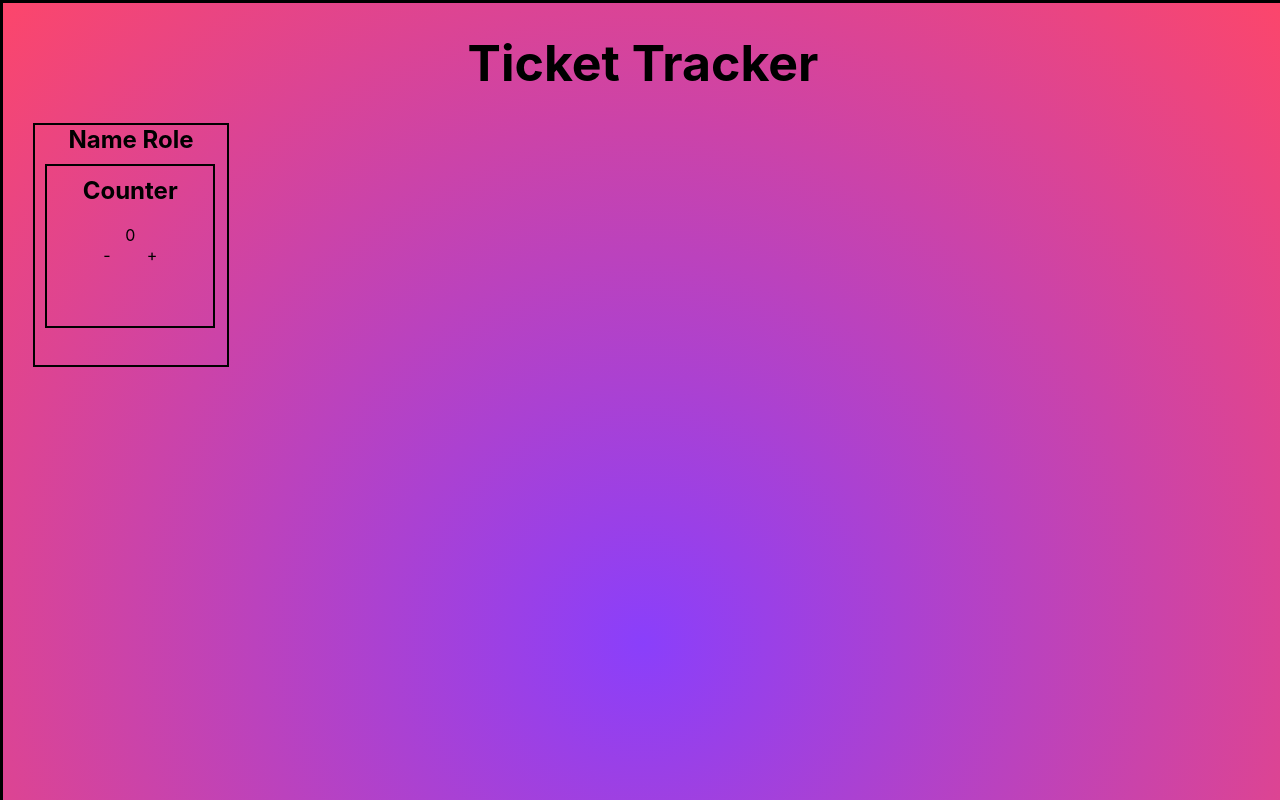
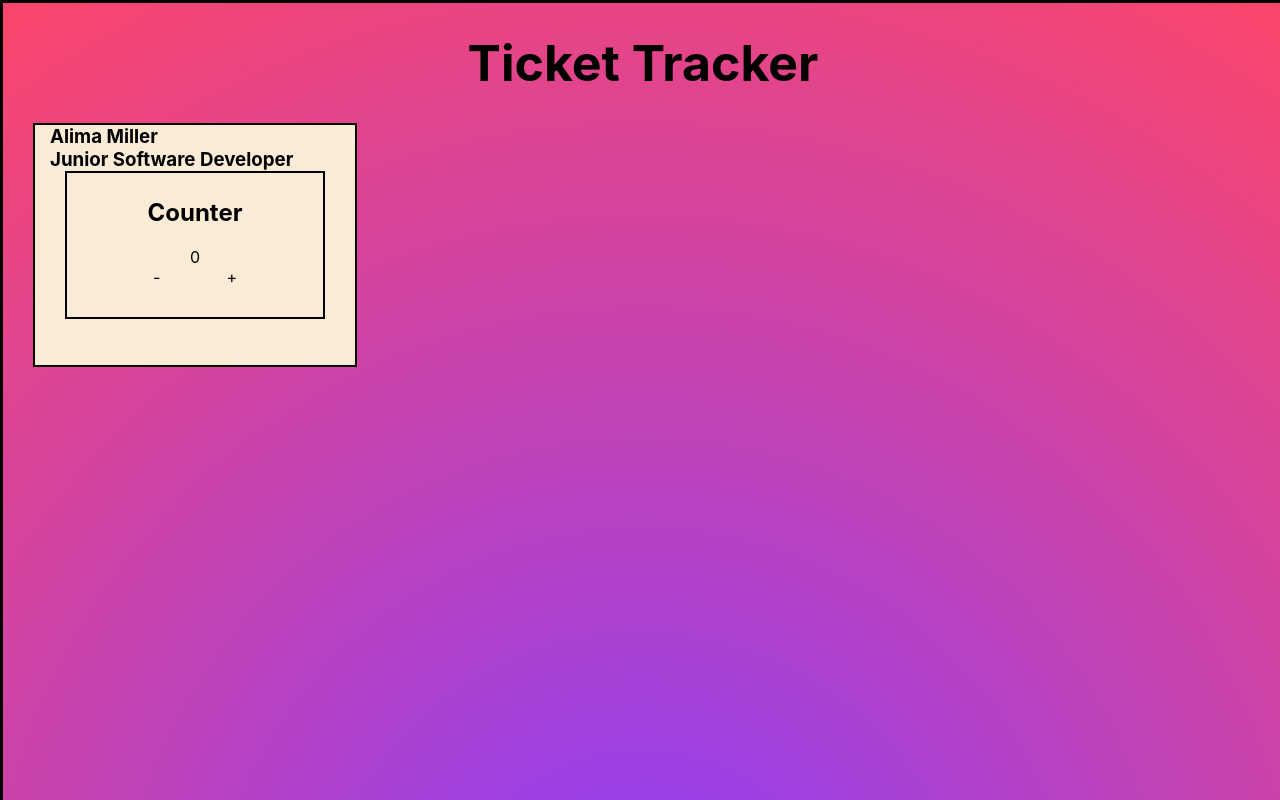
Before and after one commit to BrookeVerse/react-ticket-tracker, a React (Create React App) app: page / in a window 1280 px wide. Shown: the top 800 px of the page. Built offline with nearby package versions, Linux system fonts and the light colour scheme.

Commit message:
Added Data, and TrackerContainer props

```diff
--- a/src/App.jsx
+++ b/src/App.jsx
@@ -2,7 +2,10 @@ import "./App.scss";
 import Heading from "./components/Heading/Heading";
 import TrackerContainer from "./components/TrackerContainer/TrackerContainer";
 
+
+
 function App() {
+
   return (
     <div className="app">
       <div className="heading">
--- a/src/App.scss
+++ b/src/App.scss
@@ -1,9 +1,15 @@
 @use "./assets/sass/_variables.scss" as *;
 
 .app {
-  height: 100vw;
+  height: 250vw;
   width: 100vw;
   border: 3px solid black;
   background: rgb(138, 63, 251);
   background: radial-gradient(circle, rgba(138, 63, 251, 1) 0%, rgba(252, 70, 107, 1) 100%);
 }
+
+@media screen and (min-width: 768px) {
+  .app {
+    height: 150vw;
+  }
+}
--- /dev/null
+++ b/src/assets/data/employee.js
@@ -0,0 +1,53 @@
+const team = [
+    {
+      id: 1,
+      name: "Alima Miller",
+      role: "Junior Software Developer"
+    },
+    {
+      id: 2,
+      name: "Evelyn Rodgers",
+      role: "Junior Software Developer"
+    },
+    {
+      id: 3,
+      name: "Henley Myers",
+      role: "Junior Software Developer"
+    },
+    {
+      id: 4,
+      name: "Celyn Sanders",
+      role: "Software Developer"
+    },
+    {
+      id: 5,
+      name: "Effie Mohamed",
+      role: "Software Developer"
+    },
+    {
+      id: 6,
+      name: "Karam Lees",
+      role: "Senior Software Developer"
+    },
+    {
+      id: 7,
+      name: "Eleanor Dowling",
+      role: "Project Manager"
+    },
+    {
+      id: 8,
+      name: "Haris Grey",
+      role: "Tester"
+    },
+    {
+      id: 9,
+      name: "Sohaib Farley",
+      role: "Tester"
+    },
+    {
+      id: 10,
+      name: "Phillip Mitchell",
+      role: "Hard Man"
+    },
+  ]
+  export default team;
--- a/src/components/CounterContainer/CounterContainer.scss
+++ b/src/components/CounterContainer/CounterContainer.scss
@@ -1,12 +1,27 @@
 @use "../../assets/sass/variables" as *;
 
 .counterContainer {
-    margin: 10px;
-    width: 13vw;
-    height: 20vh;
-    border: 2px solid black;
+  margin: auto;
+  width: 30vw;
+  height: 18vh;
+  border: 2px solid black;
+  text-align: center;
 
-    &__heading {
-        margin: 10px;
-    }
+  &__heading {
+    margin-top: 25px;
+  }
 }
+
+@media screen and (min-width: 768px) {
+  .counterContainer {
+    width: 20vw;
+  }
+}
+
+@media screen and (min-width: 1440px) {
+  .counterContainer {
+    margin-top: 30px;
+    width: 10vw;
+    height: 15vh;
+  }
+}
--- a/src/components/TrackerCard/TrackerCard.jsx
+++ b/src/components/TrackerCard/TrackerCard.jsx
@@ -1,14 +1,15 @@
-import React from 'react'
-import "./TrackerCard.scss"
-import CounterContainer from '../CounterContainer/CounterContainer'
+import React from "react";
+import "./TrackerCard.scss";
+import CounterContainer from "../CounterContainer/CounterContainer";
 
-const TrackerCard = () => {
+const TrackerCard = (props) => {
   return (
-    <div className='trackerCard'>
-        <h2>Name Role</h2>
-        <CounterContainer />
+    <div className="trackerCard">
+      <h3 className="trackerCard__heading"> {props.name} </h3>
+      <h3 className="trackerCard__heading"> {props.role} </h3>
+      <CounterContainer />
     </div>
-  )
-}
+  );
+};
 
-export default TrackerCard
+export default TrackerCard;
--- a/src/components/TrackerCard/TrackerCard.scss
+++ b/src/components/TrackerCard/TrackerCard.scss
@@ -1,5 +1,7 @@
 @use "../../assets/sass/_variables.scss" as *;
 
 .trackerCard {
-    text-align: center;
+    &__heading {
+        margin-left: 15px;
+    }
 }
--- a/src/components/TrackerContainer/TrackerContainer.jsx
+++ b/src/components/TrackerContainer/TrackerContainer.jsx
@@ -1,11 +1,13 @@
 import React from 'react'
 import "./TrackerContainer.scss"
 import TrackerCard from '../TrackerCard/TrackerCard'
+import employee from "../../assets/data/employee"
 
 const TrackerContainer = () => {
+
   return (
     <div className='tackerContainer'>
-        <TrackerCard />
+        <TrackerCard name={employee[0].name} role={employee[0].role}/>
     </div>
   )
 }
--- a/src/components/TrackerContainer/TrackerContainer.scss
+++ b/src/components/TrackerContainer/TrackerContainer.scss
@@ -1,8 +1,25 @@
 @use "../../assets/sass/_variables.scss" as *;
 
 .trackerContainer {
-    width: 15vw;
-    height: 30vh;
+    display: flex;
+    flex-direction: column;
+    width: 35vw;
+    height: 32vh;
     margin: 30px;
+    background-color: antiquewhite;
     border: 2px solid black;
 }
+
+@media screen and (min-width: 768px) {
+    .trackerContainer {
+        width: 25vw;
+        height: 30vh;
+    }
+  }
+
+  @media screen and (min-width: 1440px) {
+    .trackerContainer {
+      width: 12vw;
+      height: 27vh;
+    }
+  }
```
